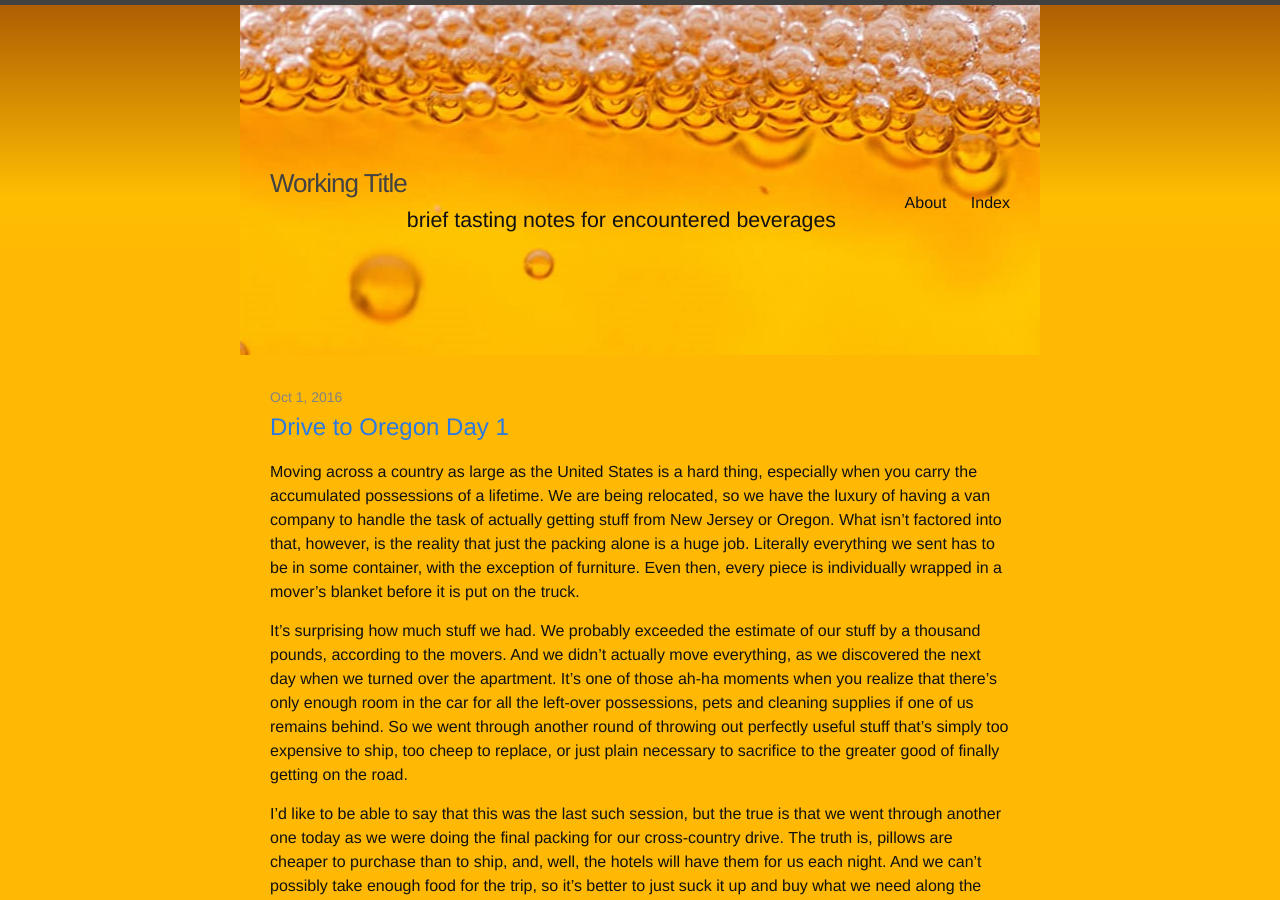
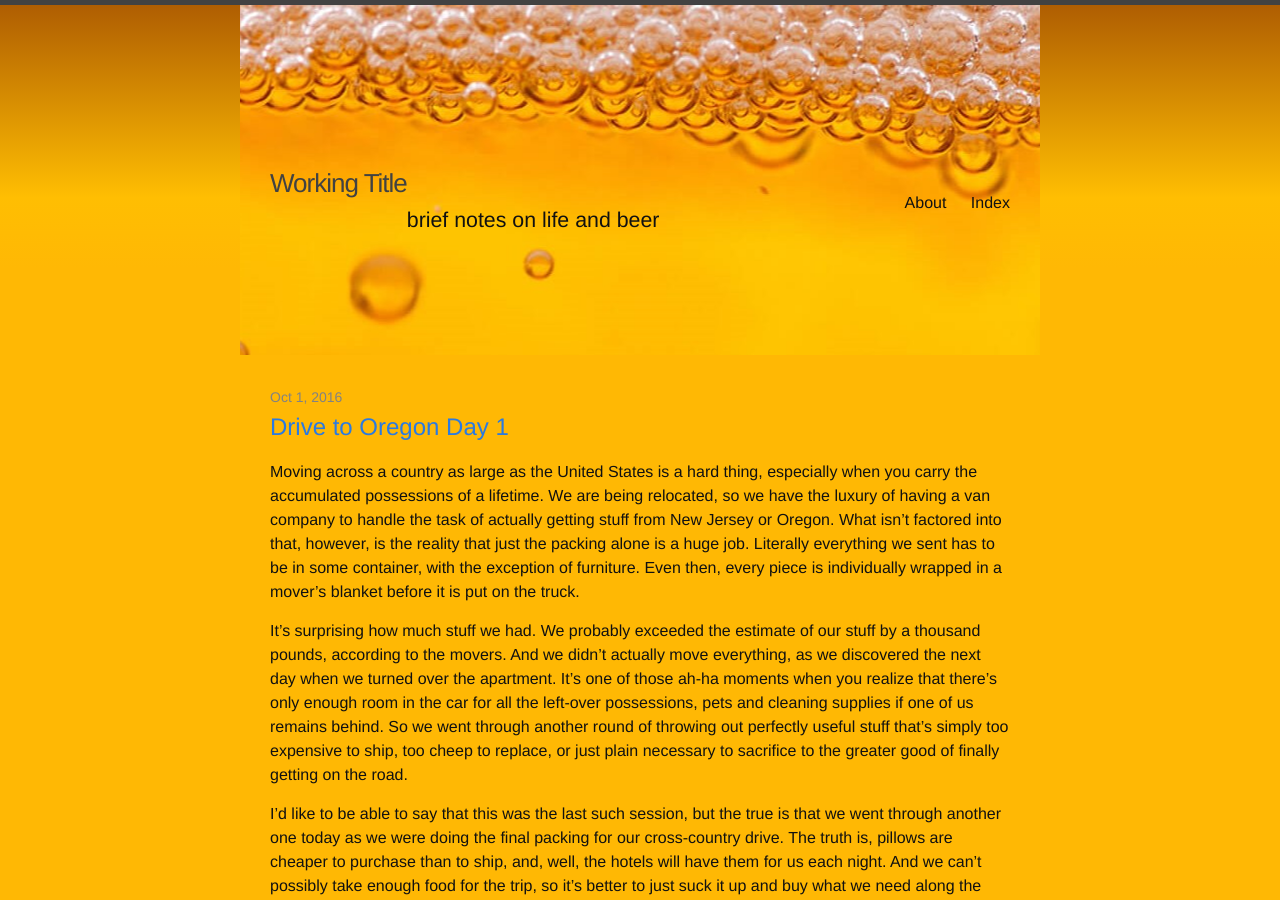
Before and after one commit to thejimnicholson/thejimnicholson.github.io, a Jekyll site: the page built from index.html, in a window 1280 px wide and 900 px high. Built offline with Jekyll 4.4.1, drawn with Linux system fonts in a browser that asks for light colours; Markdown is read by kramdown in place of the engine named in the settings; some of the changed text lies outside the part shown.

Commit message:
Change things

```diff
--- a/_config.yml
+++ b/_config.yml
@@ -9,7 +9,7 @@
 title: Working Title
 email: thejimnicholson@gmail.com
 description: > # this means to ignore newlines until "baseurl"
-  brief tasting notes for encountered beverages
+  brief notes on life and beer
 baseurl: "" # the subpath of your site, e.g. /blog
 url: "http://thejimnicholson.github.io" # the base hostname & protocol for your site
 twitter_username: thejimnicholson
```
